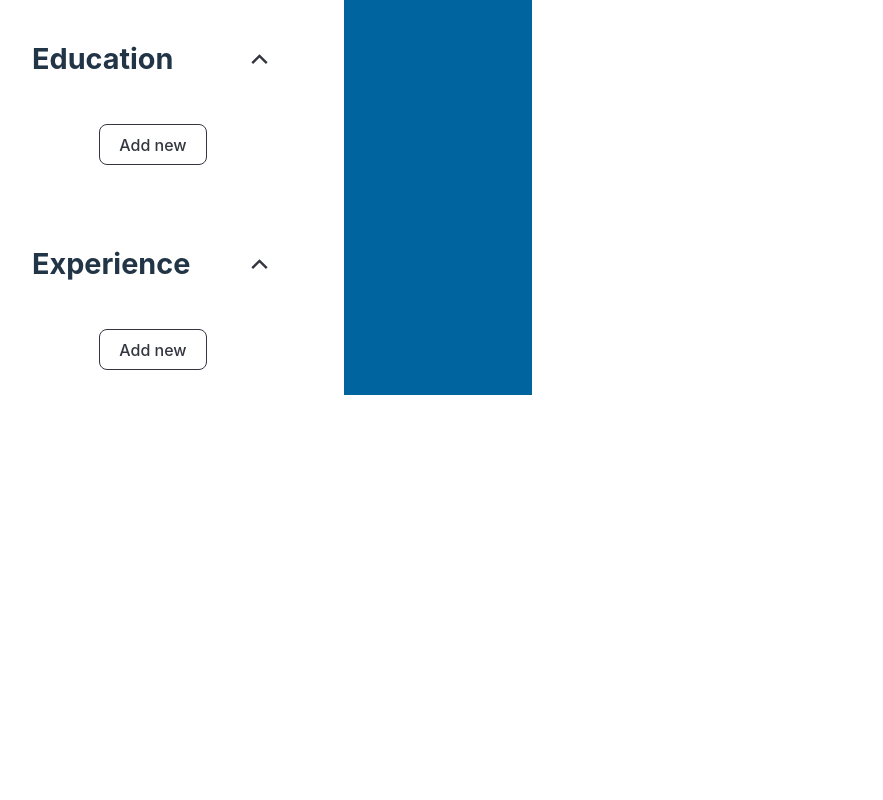
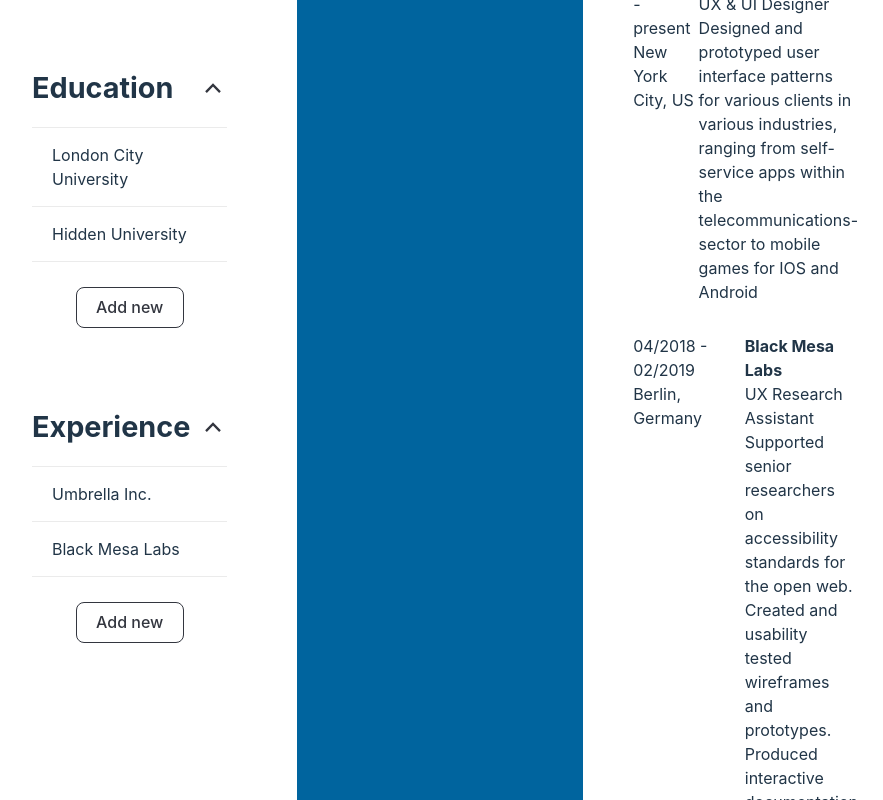
Before and after one commit to vespucchi/cv-application, a React (Vite) app: page / in a window 1280 px wide. Shown: the part 500-1300 px from the top of the page, without its empty margins (180-1063 px from the left). Before the commit the page ends 915 px from the top, so only its background shows below. Built offline with nearby package versions, Linux system fonts and the light colour scheme.

Commit message:
ADD: clear and load template functionality

```diff
--- a/src/assets/example-data.js
+++ b/src/assets/example-data.js
@@ -1,7 +1,7 @@
 import uniqid from 'uniqid';
 
 const exampleData = {
-    personalInfo: {
+    personalDetails: {
         fullName: "Josephine Meyers",
         email: "josephine.meyers@mail.co.uk",
         phoneNumber: "+44 3245 5521 5521",
@@ -15,9 +15,8 @@ const exampleData = {
             location: "New York City, US",
             startDate: "08/2020",
             endDate: "present",
-            isCollapsed: true,
-            isHidden: false,
-            id: uniqid(),
+            hidden: false,
+            key: uniqid(),
         },
         {
             degree: "Master's Degree in Math",
@@ -25,9 +24,8 @@ const exampleData = {
             location: "New York City, US",
             startDate: "08/2020",
             endDate: "present",
-            isCollapsed: true,
-            isHidden: true,
-            id: uniqid(),
+            hidden: true,
+            key: uniqid(),
         },
     ],
 
@@ -40,9 +38,8 @@ const exampleData = {
                 "Designed and prototyped user interface patterns for various clients in various industries, ranging from self-service apps within the telecommunications-sector to mobile games for IOS and Android",
             startDate: "08/2020",
             endDate: "present",
-            isCollapsed: true,
-            isHidden: false,
-            id: uniqid(),
+            hidden: false,
+            key: uniqid(),
         },
         {
             companyName: "Black Mesa Labs",
@@ -52,9 +49,8 @@ const exampleData = {
                 "Supported senior researchers on accessibility standards for the open web. Created and usability tested wireframes and prototypes. Produced interactive documentation for quick onboarding of new researchers.",
             startDate: "04/2018",
             endDate: "02/2019",
-            isCollapsed: true,
-            isHidden: false,
-            id: uniqid(),
+            hidden: false,
+            key: uniqid(),
         },
     ],
 };
--- a/src/assets/savedData.js
+++ b/src/assets/savedData.js
@@ -1,20 +1,11 @@
 import { getStorage, setStorage } from "./localStorage";
 import uniqid from 'uniqid';
+import exampleData from "./example-data";
 
 let savedData;
 
 if (getStorage('savedData') === null) {
-    savedData = {
-        personalDetails: {
-            fullName: '',
-            email: '',
-            phoneNumber: '',
-            address: ''
-        },
-        education: [],
-        experience: []
-    }
-
+    savedData = exampleData;
     setStorage('savedData', savedData);
 } else {
     savedData = getStorage('savedData');
@@ -28,49 +19,96 @@ export default function data() {
     const savePersonalInfo = (data) => {
         savedData.personalDetails = data;
         setStorage('savedData', savedData);
-    }
+    };
 
     const findEducationIndex = (key) => {
         return savedData.education.findIndex((element) => element.key === key);
-    }
+    };
 
     const editEducation = (data) => {
         const educationIndex = findEducationIndex(data.key);
         savedData.education[educationIndex] = data;
         setStorage('savedData', savedData);
-    }
+    };
 
     const removeEducation = (key) => {
         const educationIndex = findEducationIndex(key);
         savedData.education.splice(educationIndex, 1);
         setStorage('savedData', savedData);
-    }
+    };
+
+    const hideEducation = (key) => {
+        const educationIndex = findEducationIndex(key);
+        savedData.education[educationIndex].hidden = !savedData.education[educationIndex].hidden;
+        setStorage('savedData', savedData);
+    };
 
     const addEducation = ({schoolName = '', degree = '', location = '', startDate = '', endDate = ''}) => {
-        savedData.education.push({ schoolName, degree, location, startDate, endDate, key: uniqid()});
+        savedData.education.push({ schoolName, degree, location, startDate, endDate, hidden: false, key: uniqid()});
         setStorage('savedData', savedData);
-    }
+    };
 
     const findExperienceIndex = (key) => {
         return savedData.experience.findIndex((element) => element.key === key);
-    }
+    };
 
     const editExperience = (data) => {
         const experienceIndex = findExperienceIndex(data.key);
         savedData.experience[experienceIndex] = data;
         setStorage('savedData', savedData);
-    }
+    };
 
     const removeExperience = (key) => {
         const experienceIndex = findExperienceIndex(key);
         savedData.experience.splice(experienceIndex, 1);
         setStorage('savedData', savedData);
-    }
+    };
 
-    const addExperience = ({ companyName = '', positionTitle = '', location = '', startDate = '', endDate = '', description = '' }) => {
-        savedData.experience.push({ companyName, positionTitle, location, startDate, endDate, description, key: uniqid() });
+    const hideExperience = (key) => {
+        const experienceIndex = findExperienceIndex(key);
+        savedData.experience[experienceIndex].hidden = !savedData.experience[experienceIndex].hidden;
         setStorage('savedData', savedData);
-    }
+    };
 
-    return { personalInfo, educationList, experienceList, savePersonalInfo, editEducation, removeEducation, addEducation, editExperience, removeExperience, addExperience };
+    const addExperience = ({ companyName = '', positionTitle = '', location = '', startDate = '', endDate = '', description = ''}) => {
+        savedData.experience.push({ companyName, positionTitle, location, startDate, endDate, description, hidden: false, key: uniqid() });
+        setStorage('savedData', savedData);
+    };
+
+    const clearData = () => {
+        savedData = {
+            personalDetails: {
+                fullName: '',
+                email: '',
+                phoneNumber: '',
+                address: ''
+            },
+            education: [],
+            experience: []
+        }
+
+        setStorage('savedData', savedData);
+    };
+
+    const loadData = () => {
+        savedData = exampleData;
+        setStorage('savedData', savedData);
+    };
+
+    return {
+        personalInfo,
+        educationList,
+        experienceList,
+        savePersonalInfo,
+        editEducation,
+        removeEducation,
+        hideEducation,
+        addEducation,
+        editExperience,
+        removeExperience,
+        hideExperience,
+        addExperience,
+        clearData,
+        loadData,
+    };
 }
```
